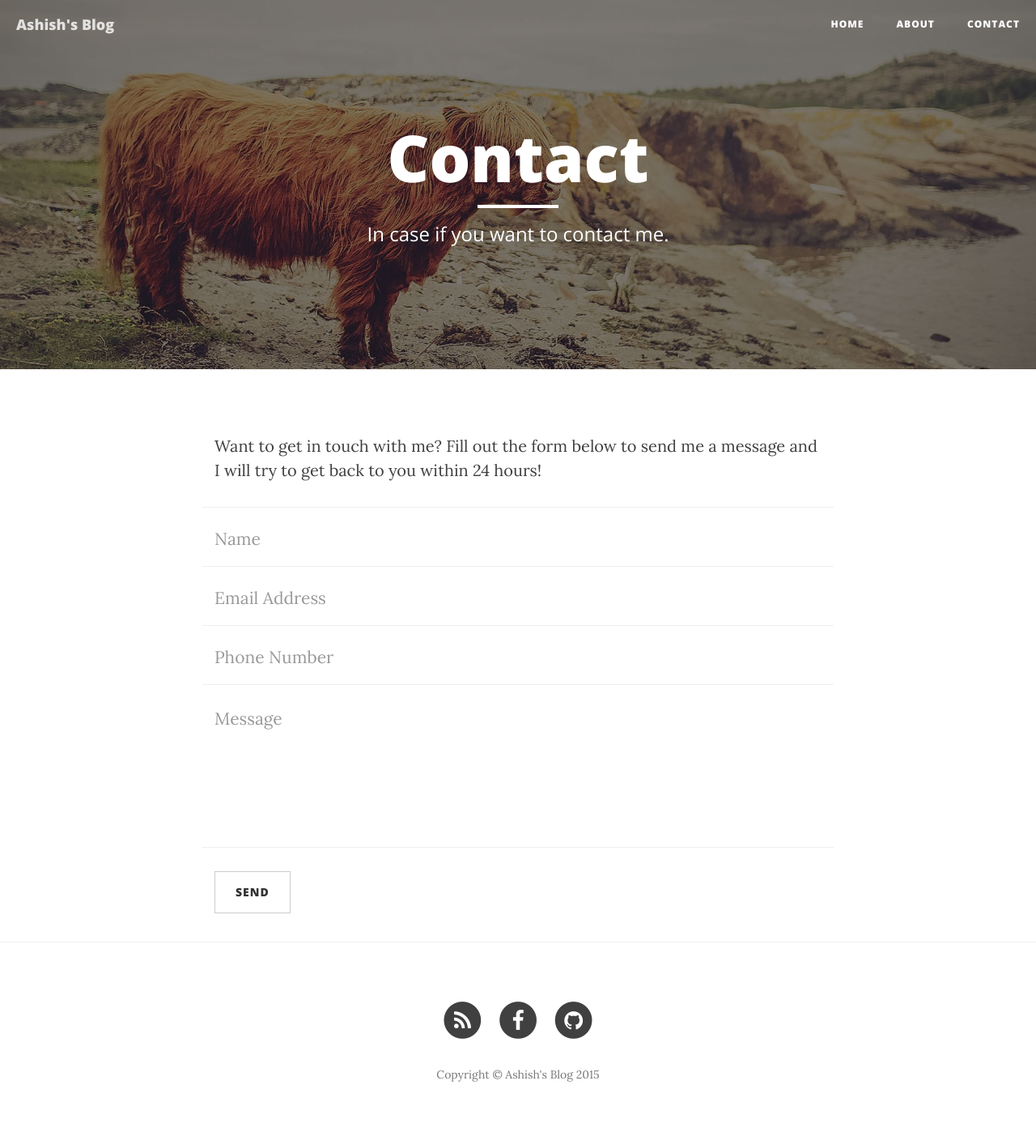
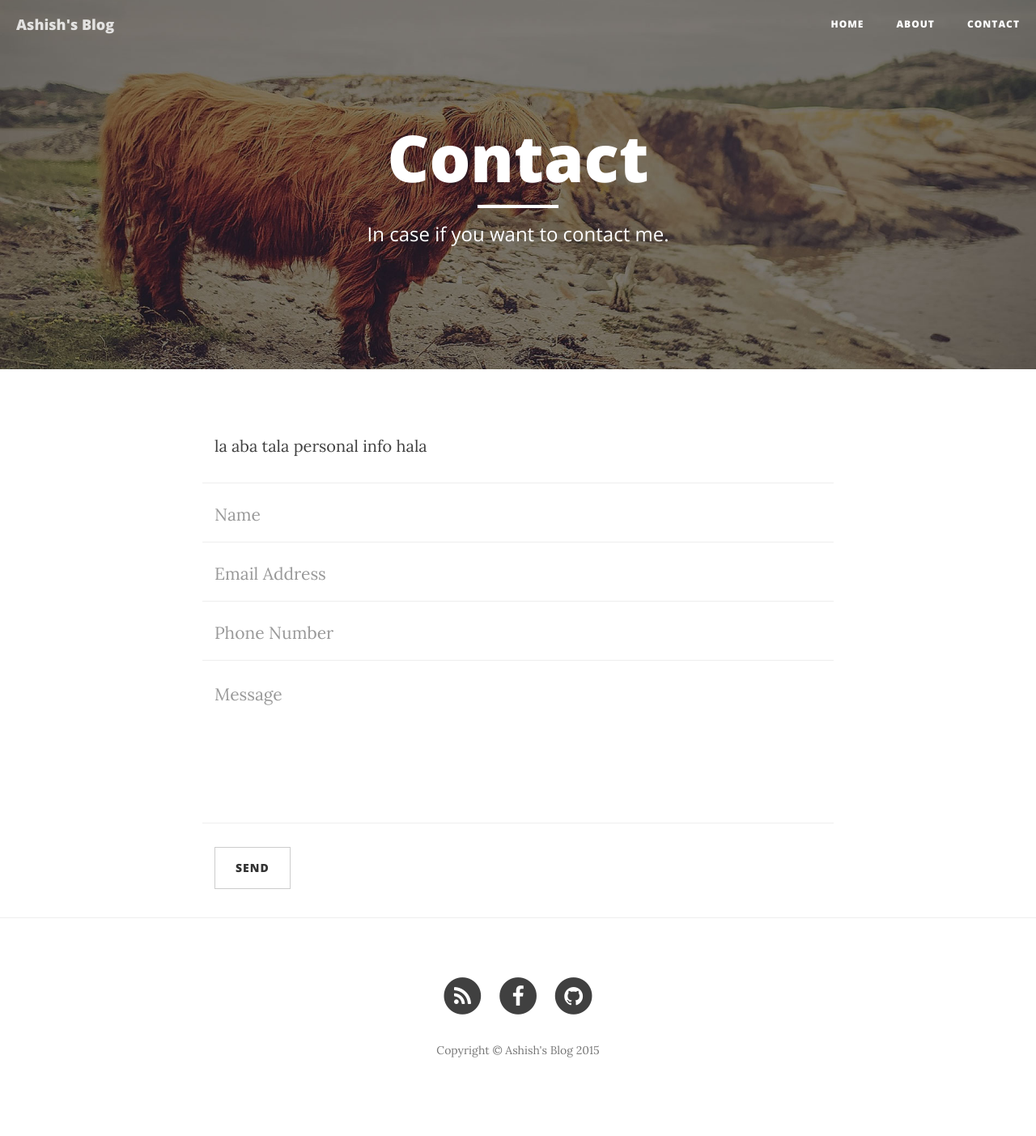
Before and after one commit to Ashiish/demo, a Jekyll site: the page built from contact.html, in a window 1280 px wide. Shown: the whole page at 81% size. Built offline with Jekyll 4.4.1, drawn with Linux system fonts in a browser that asks for light colours; nearby versions of some CDN libraries; after the commit the page ends 1373 px from its top, so only the background shows below that.

Commit message:
Update contact.html

```diff
--- a/contact.html
+++ b/contact.html
@@ -5,7 +5,7 @@ description: "In case if you want to contact me."
 header-img: "/img/contact-bg.jpg"
 ---
 
-<p>Want to get in touch with me? Fill out the form below to send me a message and I will try to get back to you within 24 hours!</p>
+<p>la aba tala personal info hala </p>
 <!-- Contact Form - Enter your email address on line 19 of the mail/contact_me.php file to make this form work. -->
 <!-- WARNING: Some web hosts do not allow emails to be sent through forms to common mail hosts like Gmail or Yahoo. It's recommended that you use a private domain email address! -->
 <!-- NOTE: To use the contact form, your site must be on a live web host with PHP! The form will not work locally! -->
```
